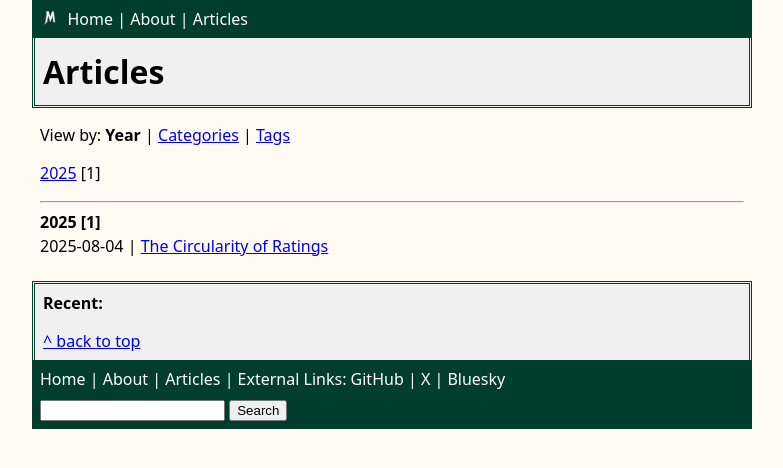
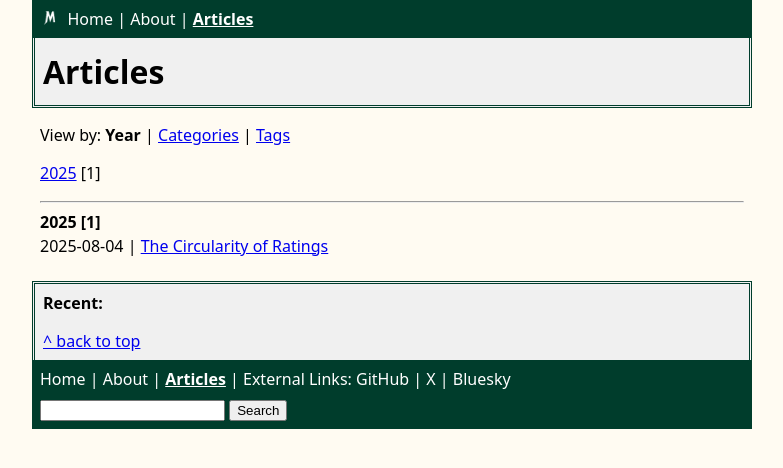
Before and after one commit to maxkossek/maxkossek.github.io, a Jekyll site: the page built from articles.html, in a window 1280 px wide. Shown: the top 468 px of the page, without its empty margins (248-1031 px from the left). Built offline with Jekyll 4.4.1, drawn with Linux system fonts in a browser that asks for light colours.

Commit message:
Remove tailing backslash in active link check

```diff
--- a/_includes/footer.html
+++ b/_includes/footer.html
@@ -1,5 +1,5 @@
 <footer>
-<nav><a href="/" title="Home Page" class="{% if page.url == '/' %}active{% endif %}">Home</a> | <a href="/about" title="About Max Kossek" class="{% if page.url == '/about/' %}active{% endif %}">About</a> | <a href="/articles" title="Archive of all articles" class="{% if page.url == '/articles/' %}active{% endif %}">Articles</a> | External Links: <a rel="noopener" target="_blank" href="https://github.com/maxkossek">GitHub</a> | <a rel="noopener" target="_blank" href="https://x.com/maxkossek">X</a> | <a rel="noopener" target="_blank" href="https://bsky.app/profile/maxkossek.bsky.social">Bluesky</a></nav>
+<nav><a href="/" title="Home Page" class="{% if page.url == '/' %}active{% endif %}">Home</a> | <a href="/about" title="About Max Kossek" class="{% if page.url == '/about' %}active{% endif %}">About</a> | <a href="/articles" title="Archive of all articles" class="{% if page.url == '/articles' %}active{% endif %}">Articles</a> | External Links: <a rel="noopener" target="_blank" href="https://github.com/maxkossek">GitHub</a> | <a rel="noopener" target="_blank" href="https://x.com/maxkossek">X</a> | <a rel="noopener" target="_blank" href="https://bsky.app/profile/maxkossek.bsky.social">Bluesky</a></nav>
 <form style="margin-top: 0.5rem" action="https://duckduckgo.com" method="get" name="Search Form" target="_blank">
 <input name="sites" type="hidden" value="kossek.org">
 <input autocomplete="on" name="q" placeholder="" required="required"  type="text">
--- a/_includes/nav.html
+++ b/_includes/nav.html
@@ -1,6 +1,6 @@
 <header>
 <nav class="main" role="navigation">
 <a href="/" title="Home Page"><img title="Max Kossek Icon" src="/assets/logos/favicon.ico" style="vertical-align: text-top; height: 1.2rem"></a>&nbsp;
-<a href="/" title="Home Page" class="{% if page.url == '/' %}active{% endif %}">Home</a> | <a href="/about" title="About Max Kossek" class="{% if page.url == '/about/' %}active{% endif %}">About</a> | <a href="/articles" title="Archive of all articles" class="{% if page.url == '/articles/' %}active{% endif %}">Articles</a>
+<a href="/" title="Home Page" class="{% if page.url == '/' %}active{% endif %}">Home</a> | <a href="/about" title="About Max Kossek" class="{% if page.url == '/about' %}active{% endif %}">About</a> | <a href="/articles" title="Archive of all articles" class="{% if page.url == '/articles' %}active{% endif %}">Articles</a>
 </nav>
 </header>
```
